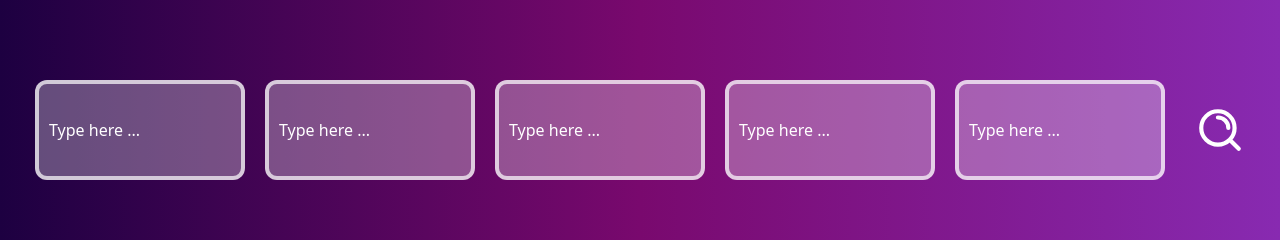
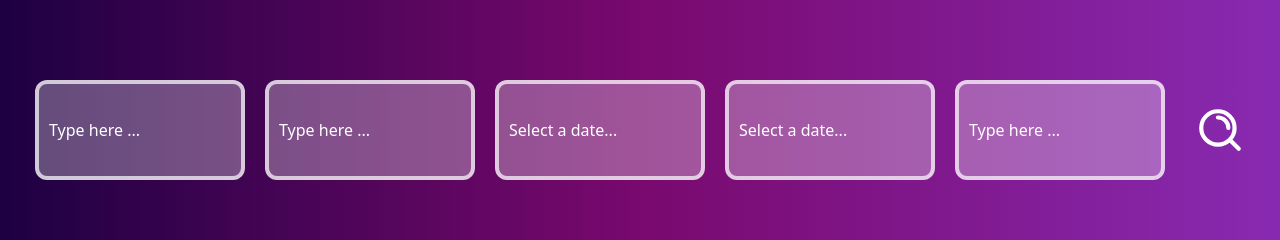
Before and after one commit to eclonghurst/SkyTwoFlyFront, a React (Create React App) app: page / in a window 1280 px wide. Shown: the part 162-402 px from the top of the page. Built offline with nearby package versions, Linux system fonts and the light colour scheme.

Commit message:
Added date buttons to ButtonBar

```diff
--- a/package.json
+++ b/package.json
@@ -11,6 +11,7 @@
     "axios": "^1.5.1",
     "bootstrap": "^5.3.2",
     "react": "^18.2.0",
+    "react-datepicker": "^4.18.0",
     "react-dom": "^18.2.0",
     "react-image-gallery": "^1.3.0",
     "react-router-dom": "^6.16.0",
--- a/src/Components/ButtonBar.jsx
+++ b/src/Components/ButtonBar.jsx
@@ -5,6 +5,8 @@ import { useState, useEffect, useRef } from "react";
 import { useNavigate, useParams } from "react-router";
 import axios from "axios";
 import FlightInput from "./FlightInput";
+import DatePicker from "react-datepicker";
+import "react-datepicker/dist/react-datepicker.css";
 
 function ButtonBar() {
   const nav = useNavigate();
@@ -49,8 +51,8 @@ function ButtonBar() {
         params: {
           fly_to: arrival,
           fly_from: departure,
-          date_from: dateFrom,
-          date_to: dateTo,
+          date_from: dateFrom.toLocaleDateString("en-GB"),
+          date_to: dateTo.toLocaleDateString("en-GB"),
           adults: adults,
         },
       });
@@ -87,20 +89,29 @@ function ButtonBar() {
               setArrival(e.target.value);
             }}
           />
-          <FlightInput
-            value={dateFrom}
-            onChange={(e) => {
-              console.log(e.target.value);
-              setDateFrom(e.target.value);
-            }}
-          />
-          <FlightInput
-            value={dateTo}
-            onChange={(e) => {
-              console.log(e.target.value);
-              setDateTo(e.target.value);
-            }}
-          />
+          <div className="buttonContainer">
+            <DatePicker
+              className="autocompleteInputField"
+              placeholderText="Select a date..."
+              dateFormat={"dd/MM/yyyy"}
+              value={dateFrom}
+              selected={dateFrom}
+              minDate={new Date()}
+              onChange={(dateFrom) => setDateFrom(dateFrom)}
+            />
+          </div>
+          <div className="buttonContainer">
+            <DatePicker
+              className="autocompleteInputField"
+              placeholderText="Select a date..."
+              dateFormat={"dd/MM/yyyy"}
+              value={dateTo}
+              selected={dateTo}
+              minDate={dateFrom}
+              onChange={(dateTo) => setDateTo(dateTo)}
+            />
+          </div>
+
           <FlightInput
             value={adults}
             onChange={(e) => {
@@ -109,7 +120,6 @@ function ButtonBar() {
             }}
           />
           {/* <SearchButton onClick={handleSubmit}/> */}
-
           <button
             type="submit"
             //onClick={() => nav("/flights", { state: { fly_from: departure } })}
```
Also changed, not shown: 1 other file (tests, documents, lock files or other folders).
